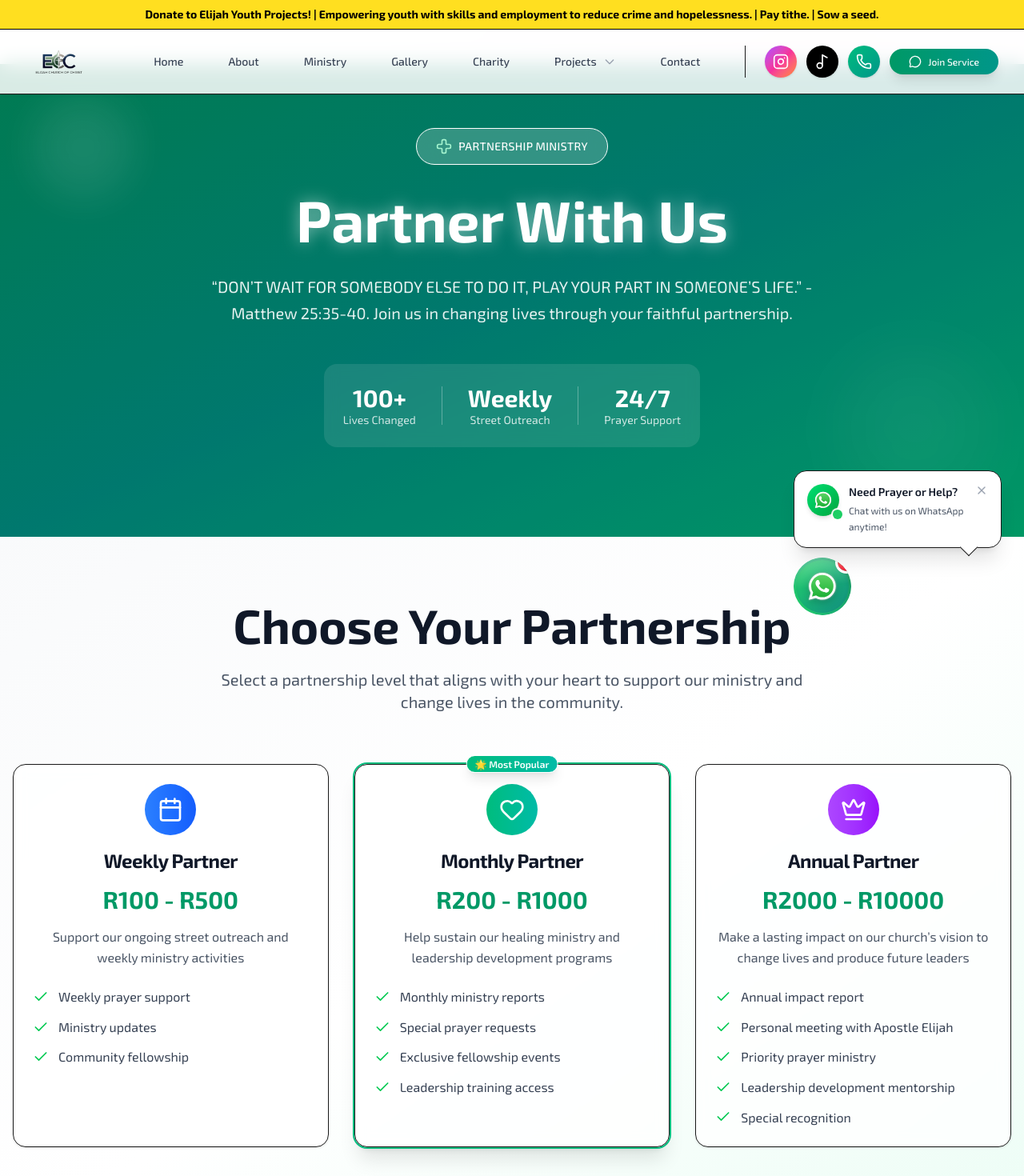
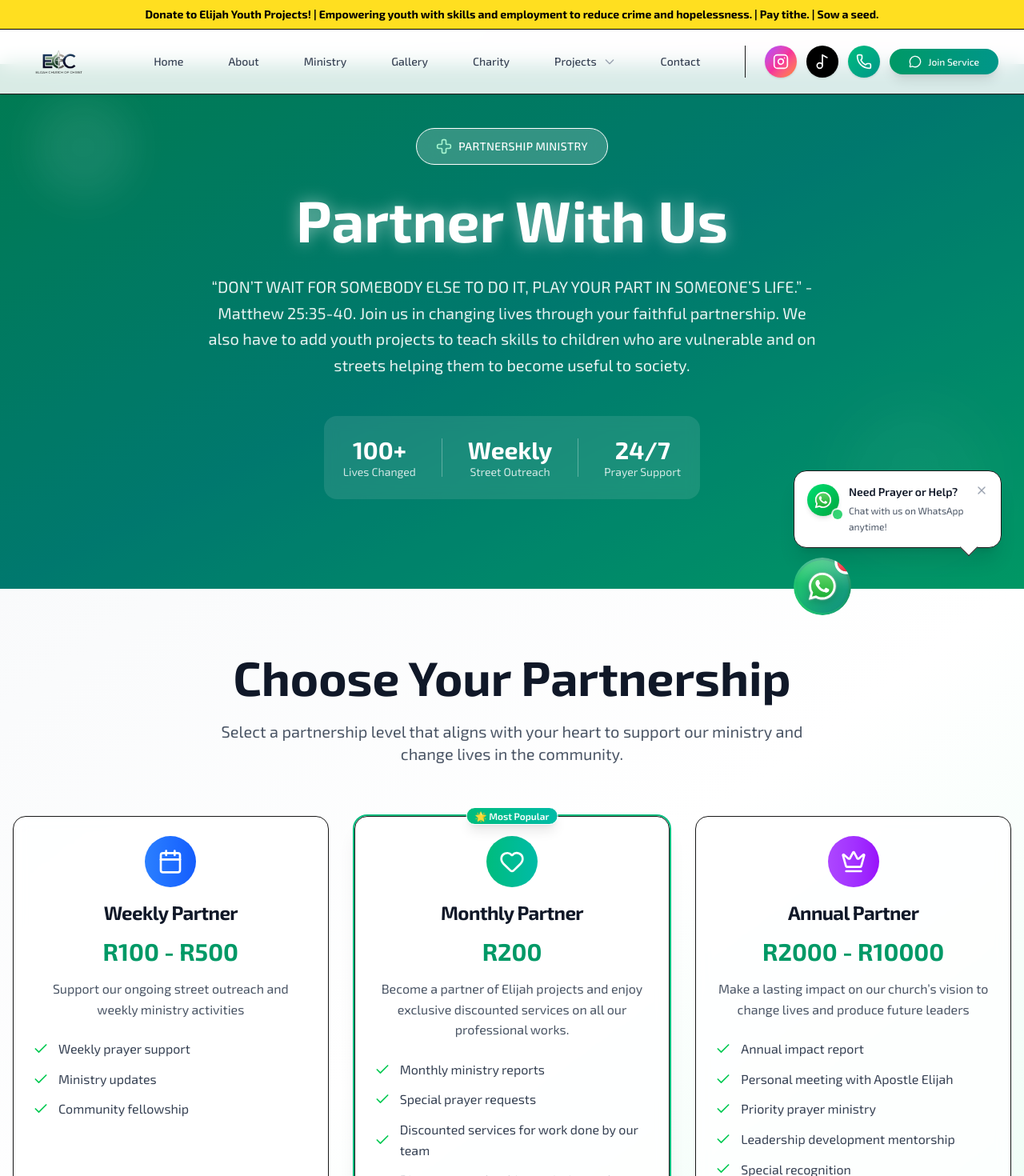
Before and after one commit to Sqwizoor/ecc, a Next.js app: page /partnership in a window 1280 px wide. Shown: the top 1470 px of the page at 80% size. Built offline with nearby package versions, Linux system fonts and the light colour scheme.

Commit message:
we there

```diff
--- a/src/app/page.tsx
+++ b/src/app/page.tsx
@@ -1529,8 +1529,14 @@ export default function HomePage() {
             </motion.h2>
             <motion.p variants={itemFadeUp} className="text-lg text-gray-600 max-w-2xl mx-auto">
               Every gift advances the mission: feeding programs, street outreach, healing ministry
-              and leadership development. Thank you for your generosity.
+              and leadership development. We also have to add youth projects to teach skills to children who are vulnerable and on streets helping them to become useful to society.
             </motion.p>
+            <motion.div variants={itemFadeUp} className="bg-emerald-50 p-6 rounded-2xl border border-emerald-100 mt-6 max-w-xl mx-auto">
+              <h4 className="font-bold text-emerald-900 mb-2">Monthly Partnership Subscription — R200</h4>
+              <p className="text-sm text-gray-600 leading-relaxed">
+                Subscribe to become a partner of Elijah projects. Partners get discounted services for the work done by our team. Subscribe to qualify for discounts on all quotations for job cards on plumbing, painting and electrical work.
+              </p>
+            </motion.div>
             <motion.div variants={itemFadeUp} className="flex flex-col sm:flex-row gap-4 justify-center">
               <Link
                 href="https://wa.me/27637310437?text=I%20would%20like%20to%20donate%20to%20Elijah%20Church%20of%20Christ"
--- a/src/app/partnership/page.tsx
+++ b/src/app/partnership/page.tsx
@@ -47,9 +47,14 @@ const donationOptions = [
   {
     id: "monthly",
     title: "Monthly Partner",
-    amount: "R200 - R1000",
-    description: "Help sustain our healing ministry and leadership development programs",
-    features: ["Monthly ministry reports", "Special prayer requests", "Exclusive fellowship events", "Leadership training access"],
+    amount: "R200",
+    description: "Become a partner of Elijah projects and enjoy exclusive discounted services on all our professional works.",
+    features: [
+      "Monthly ministry reports",
+      "Special prayer requests",
+      "Discounted services for work done by our team",
+      "Discounts on plumbing, painting and electrical job cards"
+    ],
     popular: true,
     icon: Heart,
     color: "from-emerald-500 to-teal-500"
@@ -144,7 +149,7 @@ ${donorInfo.message || "I want to support the ministry and help change lives."}
               transition={{ delay: 0.5 }}
             >
               “DON’T WAIT FOR SOMEBODY ELSE TO DO IT, PLAY YOUR PART IN SOMEONE’S LIFE.” - Matthew 25:35-40.
-              Join us in changing lives through your faithful partnership.
+              Join us in changing lives through your faithful partnership. We also have to add youth projects to teach skills to children who are vulnerable and on streets helping them to become useful to society.
             </motion.p>
 
             <motion.div
--- a/src/app/projects/[service]/page.tsx
+++ b/src/app/projects/[service]/page.tsx
@@ -309,7 +309,7 @@ export default async function ServicePage({ params }: { params: Promise<{ servic
                   <div className="space-y-4">
                     <h3 className="text-3xl font-bold leading-tight">Secure Your Service Today</h3>
                     <p className="text-emerald-100/70 text-lg leading-relaxed">
-                      Experience the perfect blend of professional excellence and faith-led dedication.
+                      APOSTLE Elijah founder and General overseer of Elijah church of christ
                     </p>
                   </div>
                   <div className="space-y-4">
--- a/src/app/projects/page.tsx
+++ b/src/app/projects/page.tsx
@@ -114,7 +114,7 @@ export default function ProjectsPage() {
             {/* Text Content */}
             <div className="md:col-span-7 space-y-6">
               <div className="w-20 h-1.5 bg-emerald-500 rounded-full mb-6" />
-              <h2 className="text-4xl md:text-5xl font-bold text-gray-900 leading-tight">Professional Excellence Built on <span className="text-emerald-600">Faith</span></h2>
+              <h2 className="text-4xl md:text-5xl font-bold text-gray-900 leading-tight">APOSTLE Elijah founder and General overseer of Elijah church of christ</h2>
               <p className="text-xl text-gray-600 leading-relaxed">
                 Pastor Elijah believes that no person should go without employment. Through ElijahChurch Projects, we offer top-tier professional services to the community while empowering individuals with meaningful work. Every project we undertake is an opportunity to manifest God's excellence through human skill and dedication.
               </p>
@@ -239,11 +239,14 @@ export default function ProjectsPage() {
                   Our projects are designed to create employment opportunities to reduce hopelessness, crime, and drug abuse in our communities. We give skills to the youth and help them find dignity in work.
                 </p>
                 <p>
-                  Because this is church work, we charge **half the market price** for all the services we provide (Cleaning, Electrical, Plumbing, etc.), making it affordable for the community while still paying our workers.
+                  We also have to add youth projects to teach skills to children who are vulnerable and on streets helping them to become useful to society.
                 </p>
-                <p>
-                  Your donations help us employ more people, teach more skills, and expand our reach to save more lives.
-                </p>
+                <div className="bg-white/10 p-6 rounded-2xl border border-white/20 mt-6">
+                  <h4 className="font-bold text-emerald-300 mb-2">Monthly Partnership Subscription — R200</h4>
+                  <p className="text-sm text-emerald-50/90 leading-relaxed">
+                    Subscribe to become a partner of Elijah projects. Partners get discounted services for the work done by our team. Subscribe to qualify for discounts on all quotations for job cards on plumbing, painting and electrical work.
+                  </p>
+                </div>
               </div>
             </div>
 
```
